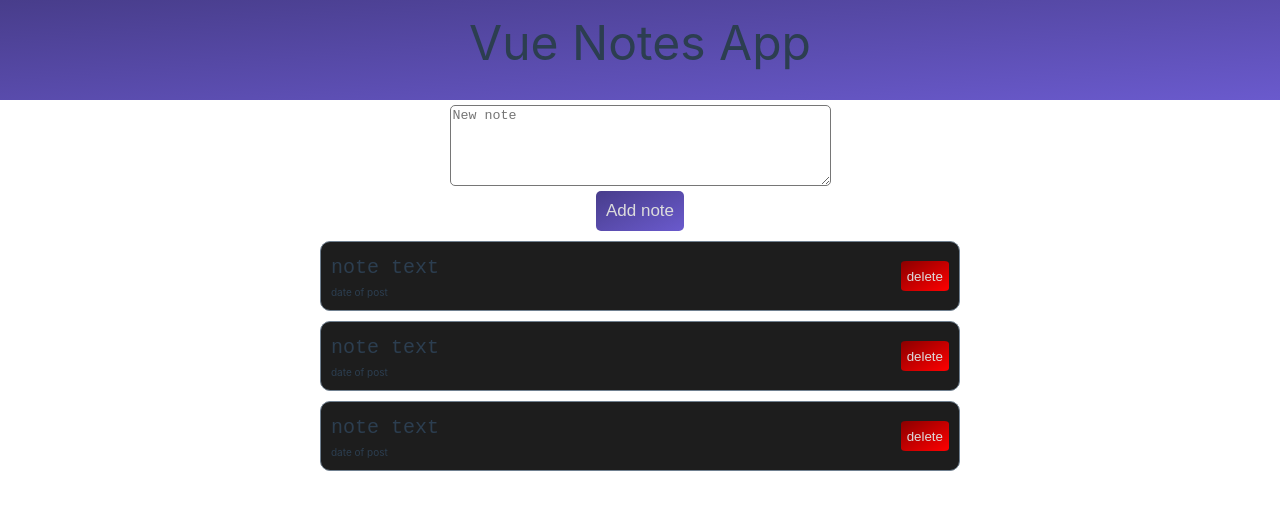
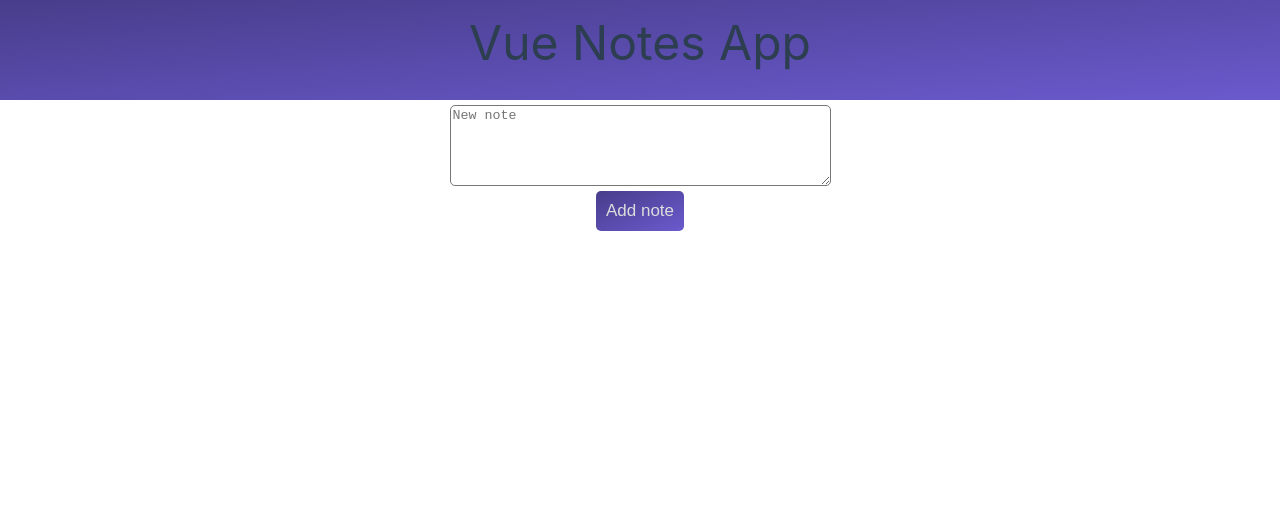
Before and after one commit to RflctnOfU/VueNotesApp, a Vue app: page / in a window 1280 px wide. Shown: the top 510 px of the page. Built offline with nearby package versions, Linux system fonts and the light colour scheme.

Commit message:
logic setup for adding and deleting notes

```diff
--- a/src/App.vue
+++ b/src/App.vue
@@ -3,6 +3,20 @@ import { ref } from "vue";
 
 const newNote = ref("");
 const notes = ref([]);
+
+const addNote = () => {
+  notes.value.push({
+    id: Math.floor(Math.random() * 1000000),
+    text: newNote.value,
+    date: new Date().toLocaleDateString(),
+  });
+
+  newNote.value = "";
+};
+
+const deleteNote = (index) => {
+  notes.value.splice(index, 1);
+};
 </script>
 
 <template>
@@ -10,35 +24,22 @@ const notes = ref([]);
     <header><h1>Vue Notes App</h1></header>
     <div class="add-note-container">
       <textarea
+        v-model="newNote"
         name="note"
         id="note"
         cols="45"
         rows="5"
         placeholder="New note"
       ></textarea>
-      <button>Add note</button>
+      <button @click="addNote">Add note</button>
     </div>
     <div class="note-container">
-      <div class="note">
+      <div class="note" v-for="note in notes" :key="index">
         <div class="note-text">
-          <p class="text">note text</p>
-          <p class="date">date of post</p>
+          <p class="text">{{ note.text }}</p>
+          <p class="date">{{ note.date }}</p>
         </div>
-        <button class="delete">delete</button>
-      </div>
-      <div class="note">
-        <div class="note-text">
-          <p class="text">note text</p>
-          <p class="date">date of post</p>
-        </div>
-        <button class="delete">delete</button>
-      </div>
-      <div class="note">
-        <div class="note-text">
-          <p class="text">note text</p>
-          <p class="date">date of post</p>
-        </div>
-        <button class="delete">delete</button>
+        <button @click="deleteNote" class="delete">delete</button>
       </div>
     </div>
   </main>
```
